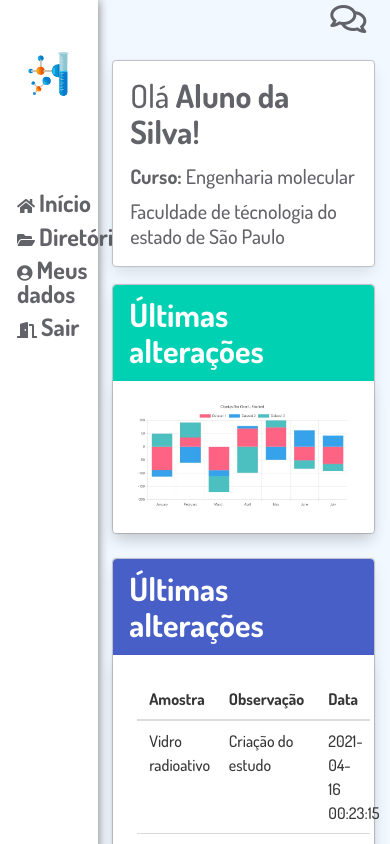
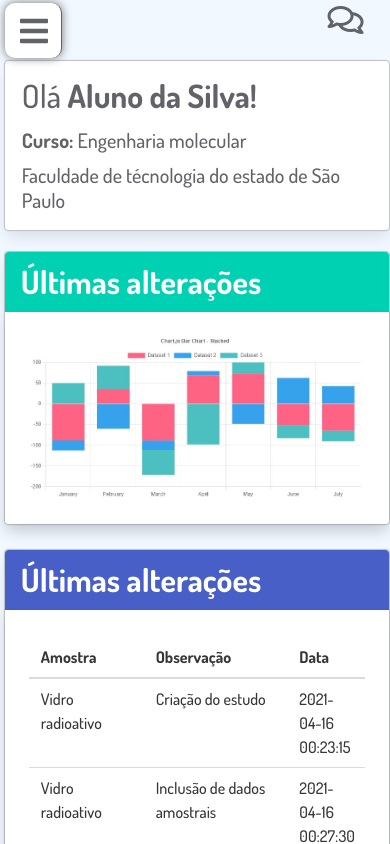
Before and after one commit to yurimarcon/labsystem, a Vue app: page / in a window 390 px wide. Shown: the top 844 px of the page. Built offline with nearby package versions, Linux system fonts and the light colour scheme.

Commit message:
ajuste do Navbar e criação de tela de perfil

```diff
--- a/public/index.html
+++ b/public/index.html
@@ -25,7 +25,9 @@
         margin: 0;
       }
       :root{
-        --cor-da-letra: rgb(98, 98, 105)
+        --cor-da-letra: rgb(98, 98, 105);
+        --cor-do-hover-letra: hsl(217, 71%, 53%);/* BULMA COLOR LINK */
+        --cor-do-hr-theme: rgba(214, 214, 214, .5);
       }
     </style>
   </head>
--- a/src/App.vue
+++ b/src/App.vue
@@ -37,7 +37,7 @@ export default {
 }
 .nav{
   /* height: 100%; */
-  width: 25%;
+  width: 1%;
   /* border: 1px solid white; */
   /* border: 1px solid black; */
 }
--- a/src/components/BotoesSuperior.vue
+++ b/src/components/BotoesSuperior.vue
@@ -39,6 +39,6 @@ export default {
 }
 .botoeszinhos div i:hover{
     padding: 5% 0 0 0;
-    color: slateblue;
+    color: var(--cor-do-hover-letra);
 }
 </style>
--- a/src/components/Navbar.vue
+++ b/src/components/Navbar.vue
@@ -1,99 +1,183 @@
 <template>
-    <div class="componentNav">
+    <div class="containerApp" :class="{'show': showSidebar}">
+        <div class="control">
+            <i v-if="!showSidebar" class="fas fa-bars" @click="showNav"></i>
+            <i v-if="showSidebar" class="fas fa-times" @click="showNav"></i>
+            <!--<i v-show="showLink" key="0">Opções</i>-->
+        </div>
+        <!--
         <div class="container columns is-desktop is-centered">
-            <!-- <div class="column is-full-mobile"> -->
             <div class="column">
                 <div class="logo">
                     <div class="">
-                        <img class="image is-128x128" src="../assets/moleculas.svg" alt="logo">
+                        <img class="image is-128x128" src="../assets/labsystem-logo.jpg" alt="logo">
                     </div>
                 </div>
             </div>
-            <!-- <div class="column is-8 ">
-                <h1 class="title">LabSystem</h1>
-            </div> -->
-        </div>
-
-        <div class="container opcoes">
-            <ul>
-                <li><router-link to="/home">
-                    <i class="fas fa-home"><span>Início</span></i>
+        </div>-->
+        <div class="navigation-links">
+            <transition-group name="fade">
+                <ul @click="hiddenNav">
+                    <li class="link"><router-link to="/home">
+                        <i class="fas fa-home"></i>
+                        <i v-show="showLink" key="1">Início</i>
                     </router-link></li>
                     <li><router-link to="/directory">
-                    <i class="fas fa-folder-open"><span>Diretório</span></i>
+                        <i class="fas fa-folder-open"></i>
+                        <i v-show="showLink" key="2">Diretório</i>
                     </router-link></li>
                     <li><router-link to="/profile">
-                    <i class="fas fa-user-circle"><span>Meus dados</span></i>
+                        <i class="fas fa-user-circle"></i>
+                        <i v-show="showLink" key="3">Meus Dados</i>
                     </router-link></li>
                     <li><router-link to="/login">
-                    <i class="fas fa-door-open"><span>Sair</span></i>
+                        <i class="fas fa-door-open"></i>
+                        <i v-show="showLink" key="4">Sair</i>
                     </router-link></li>
                 </ul>
+            </transition-group>
         </div>
     </div>
 </template>
 
 <script>
   export default {
-    name:'Navbar',
-    methods:{
-        fechar(){
-            console.log('x')
+    data: () => {
+      return {
+        showSidebar: false,
+        showLink: false
       }
-
+    },
+    methods: {
+        showNav() {
+            if(this.showSidebar) {
+            this.showLink = false;
+            setTimeout(() => {
+                this.showSidebar = false;
+            }, 200);
             }
-
+            else {
+            this.showSidebar = true;
+            setTimeout(() => {
+                this.showLink = true;
+            }, 500);
+            }
+        },
+        hiddenNav(){
+            this.showLink = false;
+            setTimeout(() => {
+                this.showSidebar = false;
+            }, 200);
+        }
+    }
   }
 </script>
 
 <style scoped>
-
-.componentNav{
-    position: relative;
-    /* width: 100% !important; */
-    height: 100%;
+.containerApp {
+    position: fixed;
+    top: 0;
+    left: 0;
+    width: 60px;
+    padding: 0px;
+    /* min-height: calc(100vh - 20px); */
     background-color: rgb(255, 255, 255);
     box-shadow: 0 0 10px rgb(116, 116, 116);
-    border: 1px solid white;
+    border-width: 0 1px 0 0;
+    z-index: 999;
+    height: 100%;
+    transition: all .5s ease-in-out;
 }
-.title{
+.control {
     color: var(--cor-da-letra);
-    margin-top: 20%;
+    display: flex;
+    padding-left: 15px;
+    justify-content: left;
+    align-items: left;
+    width: 50px;
+    margin-bottom: 10px;
+    padding-top: 10px;
+    font-size: 2rem;
+}
+li,a {
+    display: flex;
     width: 100%;
+    justify-content: left;
+    align-items: center;
+    font-size: 2rem;
+    cursor: pointer;
+    /* padding: 10px 0; */
 }
-.logo{
-    height: 150px;
-    padding: 15%;
+i:hover {
+    color: var(--cor-do-hover-letra);
+}
+.navigation-links ul li i{
+        line-height: 2.5;
+        animation: fadein .5s;
+    }
+.show {
+    width: 250px;
+}
+@keyframes fadein {
+    from {
+        opacity:0;
+    }
+    to {
+        opacity:1;
+    }
+}
+.navigation-links{
+    padding-top: 14px;
+    padding-left: 10px;
+    float: left;
     display: flex;
-    justify-content: center;
+    justify-content: left;
+    /* align-items: left; */
 }
-.opcoes{
-    padding: 10% 0 0 5%;
+@media only screen and (max-width: 600px) {
+    .containerApp {
+        position: fixed;
+        margin: 3px 0 0 5px;
+        width: 57px;
+        padding: 2px 0 0 0;
+        /* min-height: calc(100vh - 20px); */
+        background-color: rgb(255, 255, 255);
+        box-shadow: 0 0 10px rgb(116, 116, 116);
+        border: solid rgb(97, 97, 97);
+        border-width: 0 1px 0 0;
+        z-index: 999;
+        height: 55px;
+        border-radius: 10px;
+        transition: height 1s ease-in-out, width 1s ease-in-out;
     }
-
-.opcoes ul li{
-    list-style-type: none;
-    width: 100%;
-    margin: 8%;
+    .containerApp li i{
+        display:none;
     }
-i{
-    color: var(--cor-da-letra);
-    width: 100%;
+    .containerApp.show li i {
+        display: flex;
+        animation: fadein 2s;
     }
-i:hover{
-    color: slateblue
+    @keyframes fadein {
+        from {
+            opacity:0;
         }
-.opcoes ul li a span{
-    width: 100%;
-    margin-left:5%;
-    color: var(--cor-da-letra);
-    text-decoration: none;
-    cursor: pointer;
-    font-family: 'Dosis', sans-serif;
-    font-size: 1.5rem;
-    font-weight: 700;
+        to {
+            opacity:1;
         }
-.opcoes ul li a span:hover{
-    color: slateblue;
+    }
+    .show {
+        width: 90%;
+        height: 60%;
+        /* min-height: calc(100vh - 20px); */
+        transition: height 1s ease-in-out, width 1s ease-in-out;
+    }
+    .navigation-links {
+        padding-top: 14px;
+        float: left;
+        display: flex;
+        justify-content: left;
+        align-items: left;
+        height: 60px;
+    }
 }
 </style>
--- a/src/components/ResumoPerfil.vue
+++ b/src/components/ResumoPerfil.vue
@@ -1,7 +1,7 @@
 <template>
     <div id="resumoUsuario" class="card">
         <div class="column">
-            <h1 class="title">Olá <b>{{aluno}}!</b></h1>
+            <h1 class="title">Olá <b>{{nomeAluno}}!</b></h1>
             <h3 class="subtitle">
                 <p><b>Curso: </b><span> {{curso}}</span></p>
                 <p><span> Faculdade de técnologia do estado de São Paulo</span></p>
@@ -15,7 +15,7 @@ import { mapGetters } from 'vuex'
 
 export default {
     name:'ResumoPerfil',
-    computed:mapGetters(['aluno','curso'])
+    computed:mapGetters(['nomeAluno','curso'])
 }
 </script>
 
--- a/src/pages/Home.vue
+++ b/src/pages/Home.vue
@@ -1,4 +1,5 @@
 <template>
+    <div>
         <div>
             <BotoesSuperior/>
         </div>
@@ -13,6 +14,7 @@
                 </div>
                 <div class="ultimosProj column">
                     <UltimosProjetos/>
+                </div>
             </div>
         </div>
     </div>
@@ -31,6 +33,5 @@ export default {
 }
 </script>
 
-<style>
-
+<style scoped>
 </style>
--- a/src/pages/Profile.vue
+++ b/src/pages/Profile.vue
@@ -4,22 +4,83 @@
     </div>
     <div class="container">
         <h1 class="title">Meus Dados</h1>
-        <hr>
+        <hr class="hr">
+        <div class="tile is-ancestor">
+        <div class="tile is-vertical is-8">
+            <div class="tile">
+                <div class="tile is-parent">
+                    <article class="tile is-child notification is-info">
+                    <div>
+                        <p class="title">Foto do perfil<i class="ml-6 fas fa-pencil-alt"></i></p>
+                        <hr>
+                    </div>
+                    <!-- <p class="subtitle">With an image</p> -->
+                    <figure class="image is-1by1">
+                        <img class="is-rounded" :src=fotoPerfil>
+                    </figure>
+                    </article>
+                </div>
+                <div class="tile is-parent is-7 is-vertical">
+                    <article class="tile is-child notification is-primary">
+                        <p class="title">Dados pessoais <i class="ml-6 fas fa-pencil-alt"></i></p>
+                        <hr>
+                        <p class="is-size-5"><span class="has-text-weight-bold">Nome:</span>  {{nomeAluno}}</p>
+                        <p class="is-size-5"><span class="has-text-weight-bold">RA:</span>  {{RA}}</p>
+                        <p class="is-size-5"><span class="has-text-weight-bold">Celular:</span>  {{celular}}</p>
+                        <p class="is-size-5"><span class="has-text-weight-bold">E-mail:</span>  {{email}}</p>
+                        <!-- <p class="subtitle">Top tile</p> -->
+                    </article>
+                    <article class="tile is-child notification is-warning">
+                        <p class="title">Curso</p>
+                        <!-- <hr> -->
+                        <!-- <p class="subtitle">Bottom tile</p> -->
+                        <p class="is-size-4 has-text-weight-bold">{{curso}}</p>
+                    </article>
+                </div>
+            </div>
+            <div class="tile is-parent">
+            <article class="tile is-child notification is-danger">
+                <p class="title">Notificações críticas</p>
+                <p class="subtitle">Em caso de dúvidas procure a secretaria</p>
+                <div class="content">
+                Você não possui notificações críticas nesse momento.
+                </div>
+            </article>
+            </div>
+        </div>
+        <div class="tile is-parent">
+            <article class="tile is-child notification is-success">
+            <p class="title">Sobre a plataforma</p>
+            <!-- <p class="subtitle">With even more content</p> -->
+            <hr>
+            <div class="content">
+                <div class="content is-size-5">
+                    <p class="has-text-white">
+                        Lorem ipsum inceptos blandit dictum quisque tristique cursus tempus platea, dapibus quisque volutpat dictum fames taciti etiam cursus himenaeos, suscipit donec suspendisse magna a nam adipiscing ante. ornare class in accumsan in hac tristique ipsum nostra habitant, porta torquent magna cubilia sit in lacinia mollis luctus id, fames nisl etiam eu pharetra arcu suscipit dapibus. odio eu quisque accumsan leo nibh lacus lorem sodales neque semper ultrices diam eros tincidunt, fames lacinia etiam nulla malesuada per proin non nulla molestie egestas venenatis. mollis lacus rhoncus praesent non ligula class porta eros, viverra imperdiet donec in nec varius dictum auctor, morbi ut convallis ullamcorper turpis metus condimentum.
+                    </p>
+                    <p class="has-text-white">
+                        Sed libero vel eget, habitant tristique.
+                    </p>
+                </div>
+            </div>
+            </article>
+        </div>
+        </div>
     </div>
 </template>
 
 <script>
 import BotoesSuperior from '../components/BotoesSuperior'
+import {mapGetters} from 'vuex'
 export default {
     name:'Home',
-    components:{BotoesSuperior}
+    components:{BotoesSuperior},
+    computed:mapGetters(['nomeAluno','RA','email','celular','fotoPerfil','curso']),
 }
 </script>
 
-<style>
-.container{
-    max-width: 100%;
-    margin-left: 5%;
-    margin-right: 5%;
+<style scoped>
+.hr{
+    background-color:var(--cor-do-hr-theme);
 }
 </style>
```
Also changed, not shown: src/pages/NewSample.vue (+1 -13 lines), src/store/modules/usuario.js (+12 -4 lines). Lines whose indentation alone changed are shown as unchanged.
